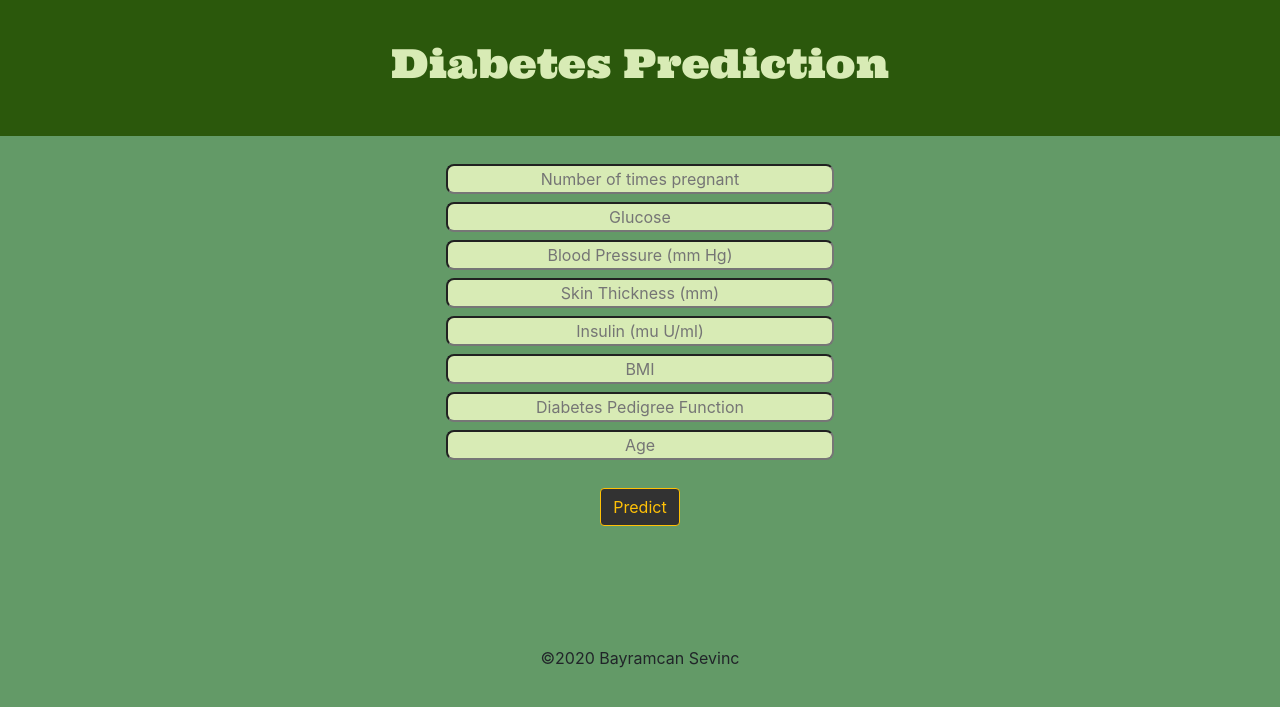
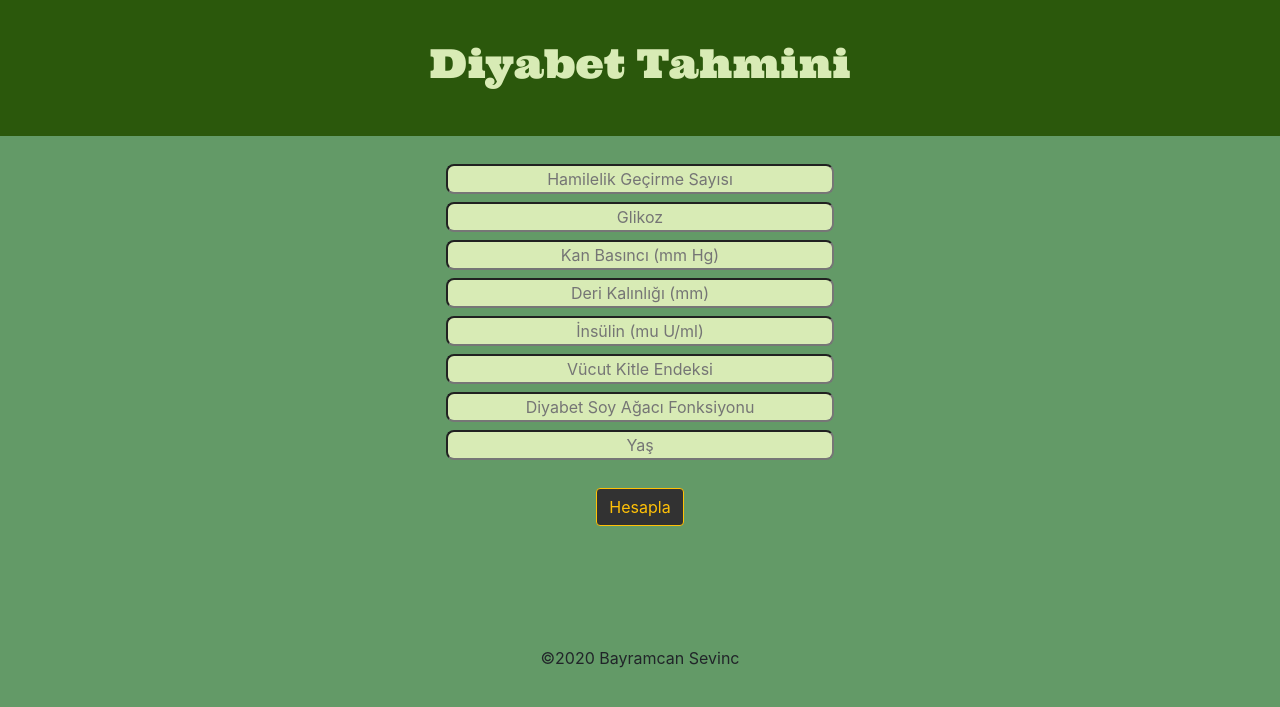
Before and after one commit to canbayrams/predict_diabetes, a Flask app: page / in a window 1280 px wide. Shown: the top 707 px of the page. Run offline with Flask 2, Linux system fonts and the light colour scheme; parts of the project's set-up code (start-up, migrations or seed data) failed here and were passed over; some libraries are stand-ins or nearby versions.

Commit message:
Update home.html

```diff
--- a/templates/home.html
+++ b/templates/home.html
@@ -21,7 +21,7 @@
 <body>
 
     <header>
-        <h1>Diabetes Prediction</h1>
+        <h1>Diyabet Tahmini</h1>
     </header>
 
     <br>
@@ -30,25 +30,25 @@
         <form action="/predict" method="POST">
 
 
-            <input type="text" name="pregnancies" placeholder="Number of times pregnant" required="required">
+            <input type="text" name="pregnancies" placeholder="Hamilelik Geçirme Sayısı" required="required">
             <br>
-            <input type="text" name="glucose" placeholder="Glucose" required="required">
+            <input type="text" name="glucose" placeholder="Glikoz" required="required">
             <br>
-            <input type="text" name="bloodPressure" placeholder="Blood Pressure (mm Hg)" required="required">
+            <input type="text" name="bloodPressure" placeholder="Kan Basıncı (mm Hg)" required="required">
             <br>
-            <input type="text" name="SkinThickness" placeholder="Skin Thickness (mm)" required="required">
+            <input type="text" name="SkinThickness" placeholder="Deri Kalınlığı (mm)" required="required">
             <br>
-            <input type="text" name="Insulin" placeholder="Insulin (mu U/ml)" required="required">
+            <input type="text" name="Insulin" placeholder="İnsülin (mu U/ml)" required="required">
             <br>
-            <input type="text" name="BMI" placeholder="BMI" required="required">
+            <input type="text" name="BMI" placeholder="Vücut Kitle Endeksi" required="required">
             <br>
-            <input type="text" name="Diabetes Pedigree Function" placeholder="Diabetes Pedigree Function"
+            <input type="text" name="Diabetes Pedigree Function" placeholder="Diyabet Soy Ağacı Fonksiyonu"
                 required="required">
             <br>
-            <input type="text" name="Age" placeholder="Age" required="required">
+            <input type="text" name="Age" placeholder="Yaş" required="required">
             <br>
             <br>
-            <button type="submit" class="btn btn-outline-warning">Predict</button>
+            <button type="submit" class="btn btn-outline-warning">Hesapla</button>
 
 
         </form>
```
